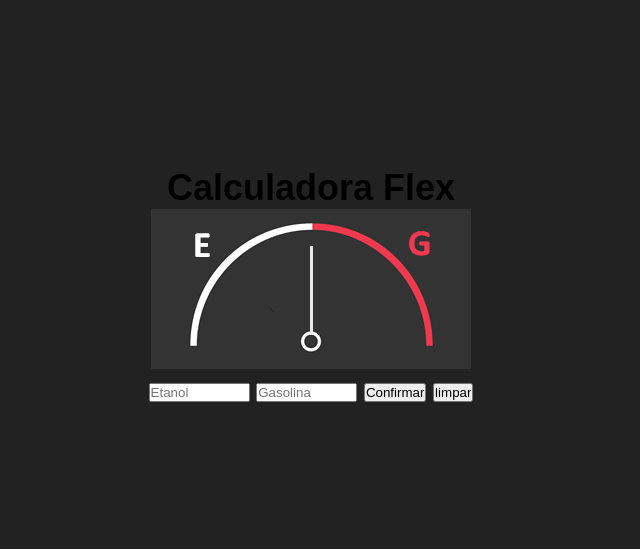
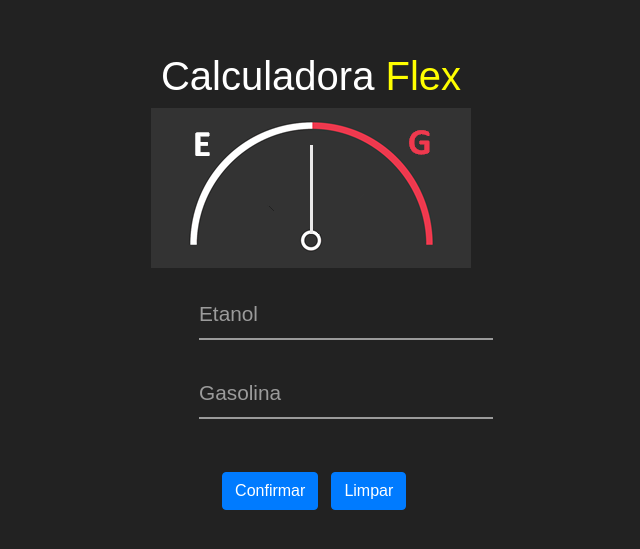
Before and after one commit to jhony2488/Flex-calculator-with-JS, a plain HTML site: page index.html in a window 1280 px wide. Shown: the part 115-664 px from the top of the page, without its empty margins (329-969 px from the left). Drawn offline with nearby package versions, Linux system fonts and the light colour scheme.

Commit message:
Update index.html

```diff
--- a/index.html
+++ b/index.html
@@ -5,30 +5,43 @@
     <title>Calculadora Flex</title>
     <meta charset="UTF-8">
     <meta name="viewport" content="width=device-width, initial-scale=1">
+    <link rel="stylesheet" href="https://stackpath.bootstrapcdn.com/bootstrap/4.4.1/css/bootstrap.min.css" integrity="sha384-Vkoo8x4CGsO3+Hhxv8T/Q5PaXtkKtu6ug5TOeNV6gBiFeWPGFN9MuhOf23Q9Ifjh" crossorigin="anonymous">
     <link href="css/style.css" rel="stylesheet">
 </head>
 
 <body>
     <div class="principal">
-        <div class="nav">
+
+        <div class="calculadora">
+            <h1 class="titulo">Calculadora <span class="flex"> Flex</span></h1>
+            <img src="images/neutro.png" alt="" id="status">
+            <br>
+            <form name="inputflex">
+                <div class="form__group field">
+                    <input type="input" class="form__field" placeholder="Etanol" name="inputEtanol" id='name' required />
+                    <label for="name" class="form__label">Etanol</label>
+                </div>
+                <div class="form__group field">
+                    <input type="input" class="form__field" placeholder="Gasolina" id='name' name="inputGasolina" required />
+                    <label for="name" class="form__label">Gasolina</label>
+                </div>
+
+                <br>
+                <button type="button" class="btn btn-primary" value="Confirmar" onclick="calculo()" id="confirmar">Confirmar</button>
+                <button type="reset" value="limpar" onclick="resetartudo()" class="btn btn-primary" id="limpar">Limpar</button>
+            </form>
+
 
         </div>
-        <h2>Calculadora Flex</h2>
-        <img src="images/neutro.png" alt="" id="status">
-        <br>
-        <form name="inputflex">
-            <input type="text" value="" placeholder="Etanol" size="10" name="inputEtanol">
-            <input type="text" value="" placeholder="Gasolina" size="10" name="inputGasolina">
-            <input type="button" value="Confirmar" onclick="calculo()">
-            <input type="reset" value="limpar" onclick="resetartudo()">
-
-        </form>
-
 
 
 
     </div>
-    <script src="js/calculadora-flex.js"></script>
+
 </body>
+<script src="js/calculadora-flex.js"></script>
+<script src="https://code.jquery.com/jquery-3.4.1.slim.min.js" integrity="sha384-J6qa4849blE2+poT4WnyKhv5vZF5SrPo0iEjwBvKU7imGFAV0wwj1yYfoRSJoZ+n" crossorigin="anonymous"></script>
+<script src="https://cdn.jsdelivr.net/npm/popper.js@1.16.0/dist/umd/popper.min.js" integrity="sha384-Q6E9RHvbIyZFJoft+2mJbHaEWldlvI9IOYy5n3zV9zzTtmI3UksdQRVvoxMfooAo" crossorigin="anonymous"></script>
+<script src="https://stackpath.bootstrapcdn.com/bootstrap/4.4.1/js/bootstrap.min.js" integrity="sha384-wfSDF2E50Y2D1uUdj0O3uMBJnjuUD4Ih7YwaYd1iqfktj0Uod8GCExl3Og8ifwB6" crossorigin="anonymous"></script>
 
 </html>
```
